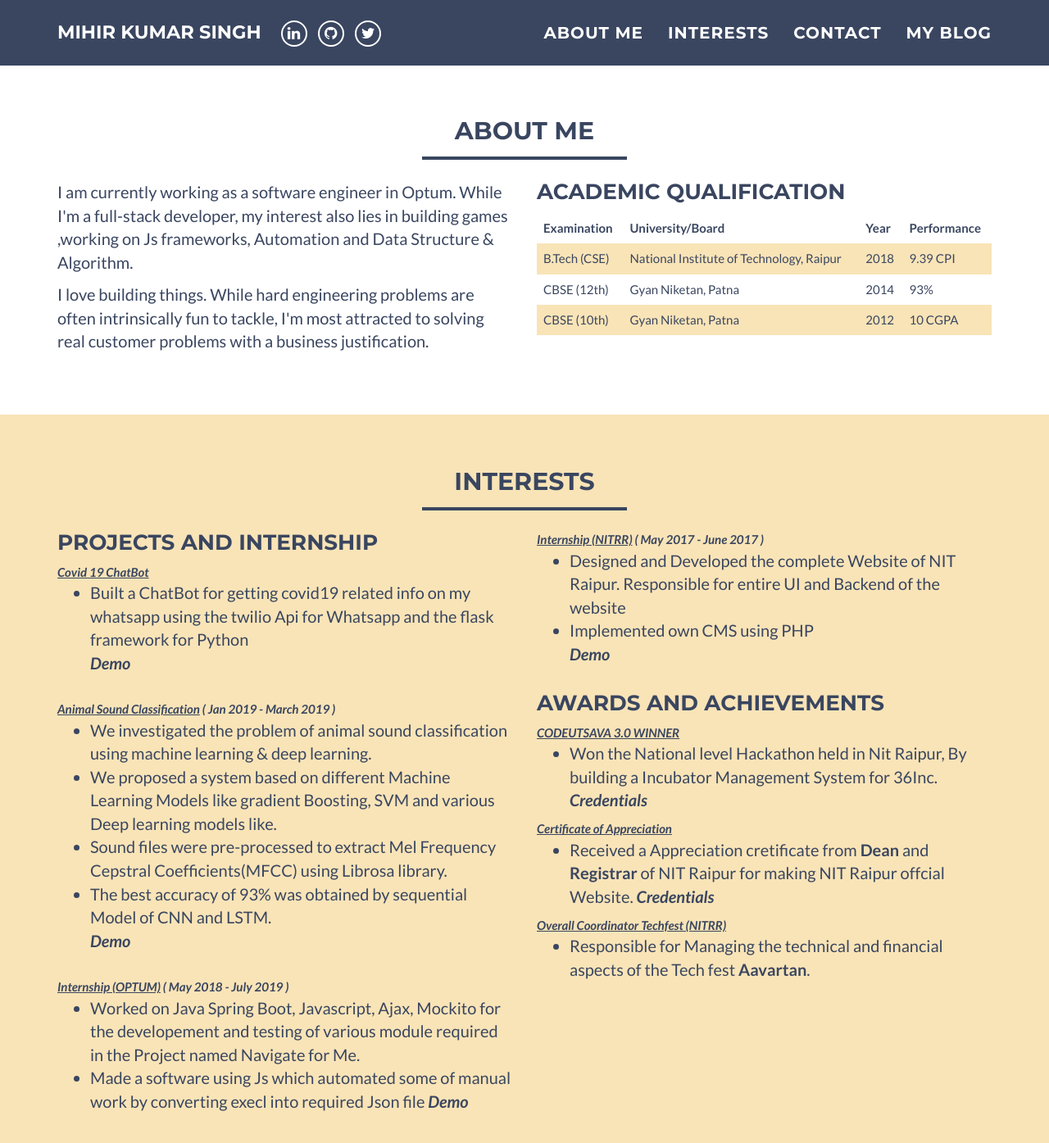
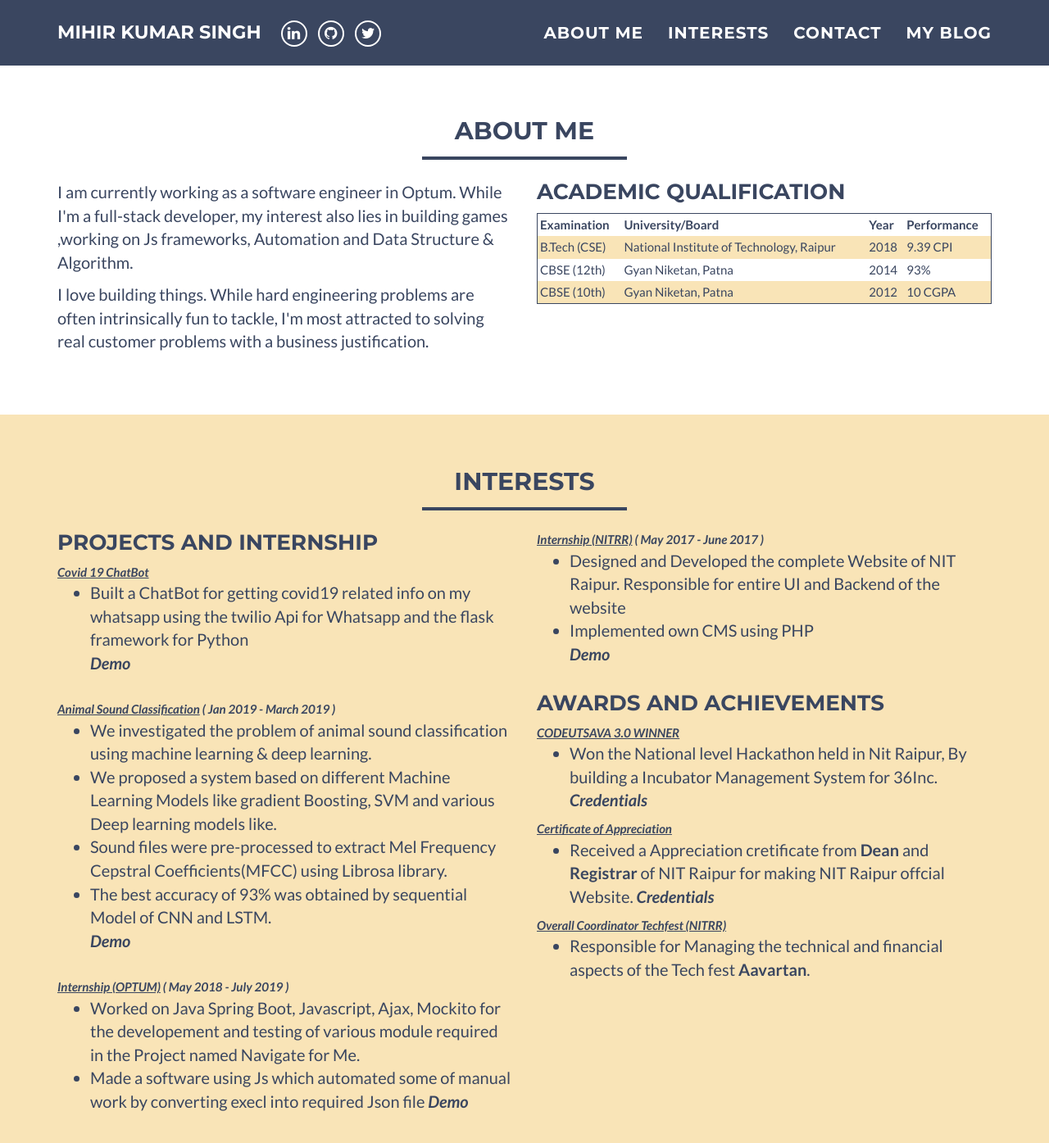
Before and after one commit to Mihirkumarsingh/portfolio, a Jekyll site: the page built from index.html, in a window 1280 px wide and 1400 px high, scrolled down 496 px. Shown: the top 1395 px of the window at 82% size. Built offline with Jekyll 4.4.1, drawn with Linux system fonts in a browser that asks for light colours.

Commit message:
gap bug fix

```diff
--- a/_includes/css/main.css
+++ b/_includes/css/main.css
@@ -474,11 +474,13 @@ header .intro-text .name {
 table {
   border-collapse: collapse;
   width: 100%;
+  border : 1px solid #3a4660;
 }
 
 th, td {
+
   text-align: left;
-  padding: 8px;
+  padding: 3px;
 }
 
 tr:nth-child(even) {background-color: #f9e4b7;}
@@ -490,7 +492,7 @@ tr:nth-child(even) {background-color: #f9e4b7;}
   align-items: center;
   justify-content: center;
   color: #3a4660;
-  background: #f9e4b7;
+  background: #fff;
   border: 0px solid;
   font-weight: bold;
   padding: 5px 10px;
--- a/_layouts/default.html
+++ b/_layouts/default.html
@@ -95,9 +95,9 @@
     <!-- Footer -->
     <footer class="text-center">
         <div class="footer-below">
-            <div class="container">
+            <div class="container" style="position:absolute;width:100%;left: 0;">
                 <div class="row">
-                    <div class="col-lg-12">
+                    <div class="col-lg-12" >
                         Copyright &copy; {{ site.name }} 20{{ site.time | date: '%y' }}
                     </div>
                 </div>
```
Also changed, not shown: 3 other files.
